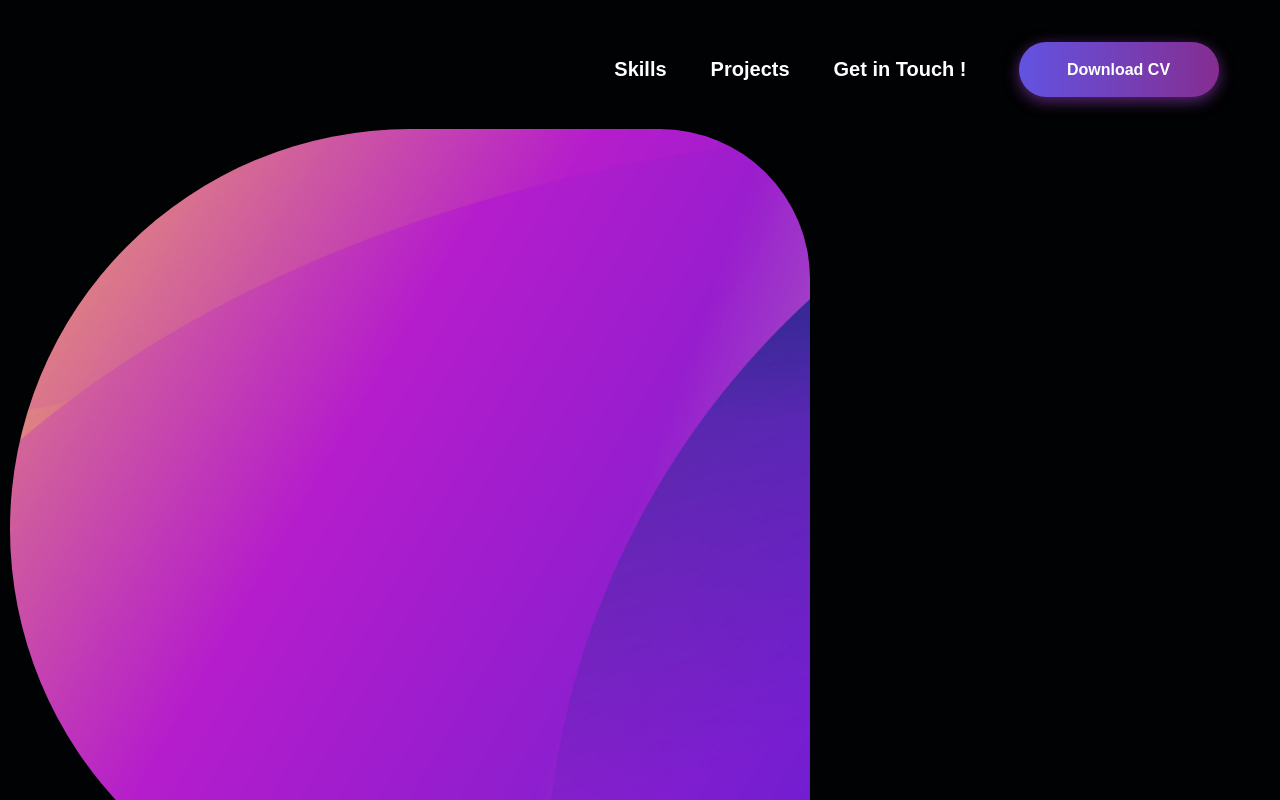
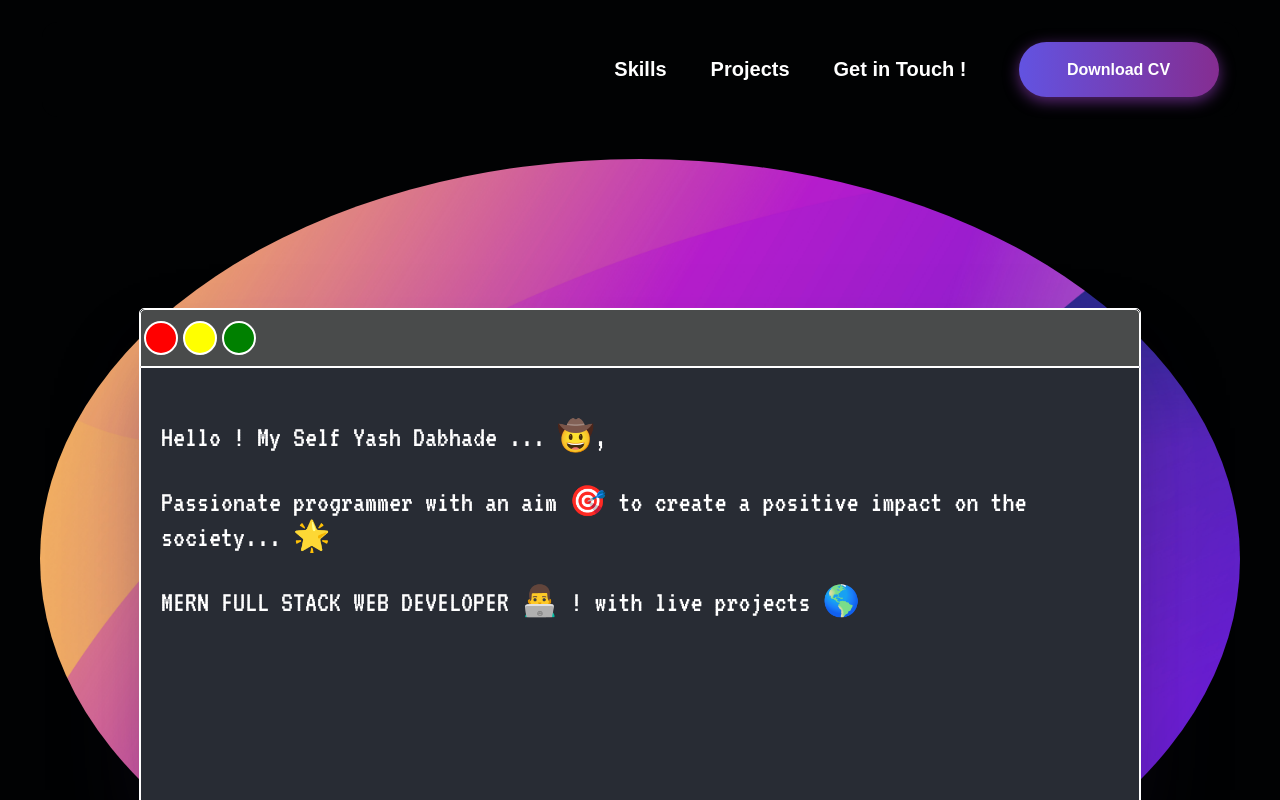
Before and after one commit to Yash-Dabhade/front-end, a React (Create React App) app: page / in a window 1280 px wide. Shown: the top 800 px of the page. Built offline with nearby package versions, Linux system fonts and the light colour scheme; a web font is replaced by a local one.

Commit message:
Started development of UI of Intro section

```diff
--- a/public/index.html
+++ b/public/index.html
@@ -19,6 +19,12 @@
     <link rel="preconnect" href="https://fonts.gstatic.com" crossorigin />
     <link
       href="https://fonts.googleapis.com/css2?family=Lobster&family=Signika+Negative:wght@500&display=swap"
+      rel="stylesheet"
+    />
+    <link rel="preconnect" href="https://fonts.googleapis.com" />
+    <link rel="preconnect" href="https://fonts.gstatic.com" crossorigin />
+    <link
+      href="https://fonts.googleapis.com/css2?family=VT323&display=swap"
       rel="stylesheet"
     />
     <!--
--- a/src/components/Intro.js
+++ b/src/components/Intro.js
@@ -6,22 +6,91 @@ import profile from "../res/developer.jpg";
 function Intro() {
   return (
     <Holder>
-      <ImgHolder></ImgHolder>
+      <ImgHolder>
+        <Terminal>
+          <TaskBar>
+            <Button1></Button1>
+            <Button2></Button2>
+            <Button3></Button3>
+          </TaskBar>
+          <Content>
+            <br />
+            Hello ! My Self Yash Dabhade ... 🤠, <br /> <br />
+            Passionate programmer with an aim 🎯 to create a positive impact on
+            the society... 🌟 <br /> <br /> MERN FULL STACK WEB DEVELOPER 👨‍💻 !
+            with live projects 🌎
+          </Content>
+        </Terminal>
+      </ImgHolder>
     </Holder>
   );
 }
 
 const Holder = styled.div`
+  margin-top:30px;
   display: flex
   align-items: center;
-  justify-content: space-between;
+  justify-content: center;
   height: 10%;
   width: 100%;
 `;
 
-const Profile = styled.img`
-  width: 500px;
+const Terminal = styled.div`
+  border: 1px solid white;
+  width: 1000px;
+
+  border-radius: 5px;
+  box-shadow: rgba(50, 50, 93, 0.25) 0px 50px 100px -20px,
+    rgba(0, 0, 0, 0.3) 0px 30px 60px -30px,
+    rgba(10, 37, 64, 0.35) 0px -2px 6px 0px inset;
+`;
+
+const Content = styled.div`
+  border: 1px solid white;
+  padding: 20px;
+  width: auto;
   height: 400px;
+  background: #282c34;
+  border-radius: 0px 0px 5px 5px;
+  font-family: "VT323", monospace;
+  color: white;
+  font-size: 30px;
+`;
+
+const TaskBar = styled.div`
+  display: flex;
+  border-radius: 5px 5px 0px 0px;
+  align-items: center;
+  padding: 3px;
+  justify-content: start;
+  gap: 5px;
+  background: #494b4b;
+  border: 1px solid white;
+  height: 50px;
+`;
+
+const Button1 = styled.div`
+  border: 2px solid white;
+  background: red;
+  width: 30px;
+  height: 30px;
+  border-radius: 50%;
+`;
+
+const Button2 = styled.div`
+  border: 2px solid white;
+  background: yellow;
+  width: 30px;
+  height: 30px;
+  border-radius: 50%;
+`;
+
+const Button3 = styled.div`
+  border: 2px solid white;
+  background: green;
+  width: 30px;
+  height: 30px;
+  border-radius: 50%;
 `;
 
 const ImgHolder = styled.div`
@@ -29,8 +98,8 @@ const ImgHolder = styled.div`
   align-items: center;
   justify-content: center;
   height: 800px;
-  width: 800px;
-  border-radius: 80% 30% 8% 80%;
+  width: 1200px;
+  border-radius: 80%;
   background: url(${profile_holder}) center center/cover no-repeat;
 `;
 
--- a/src/components/NavBar.js
+++ b/src/components/NavBar.js
@@ -45,7 +45,7 @@ const Title = styled.h2`
     content: "";
     position: absolute;
     width: 100%;
-    height: 2px;
+    height: 3px;
     border-radius: 4px;
     background-color: purple;
     bottom: 0;
```
